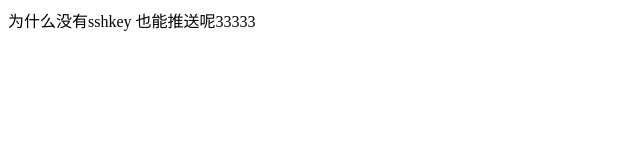
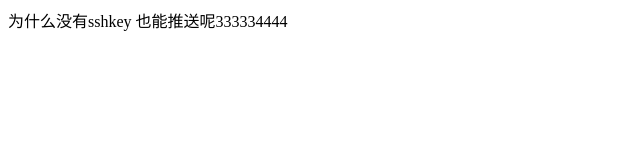
Before and after one commit to ljlstc123456/test, a plain HTML site: page test.html in a window 1280 px wide. Shown: the full height of the page, 0-640 px from the left. Drawn offline with Linux system fonts and the light colour scheme.

Commit message:
12323333

```diff
--- a/test.html
+++ b/test.html
@@ -4,6 +4,6 @@
         <meta charset="utf-8">
     </head>
     <body>
-    为什么没有sshkey 也能推送呢33333
+    为什么没有sshkey 也能推送呢333334444
     </body>
 </html>
```
